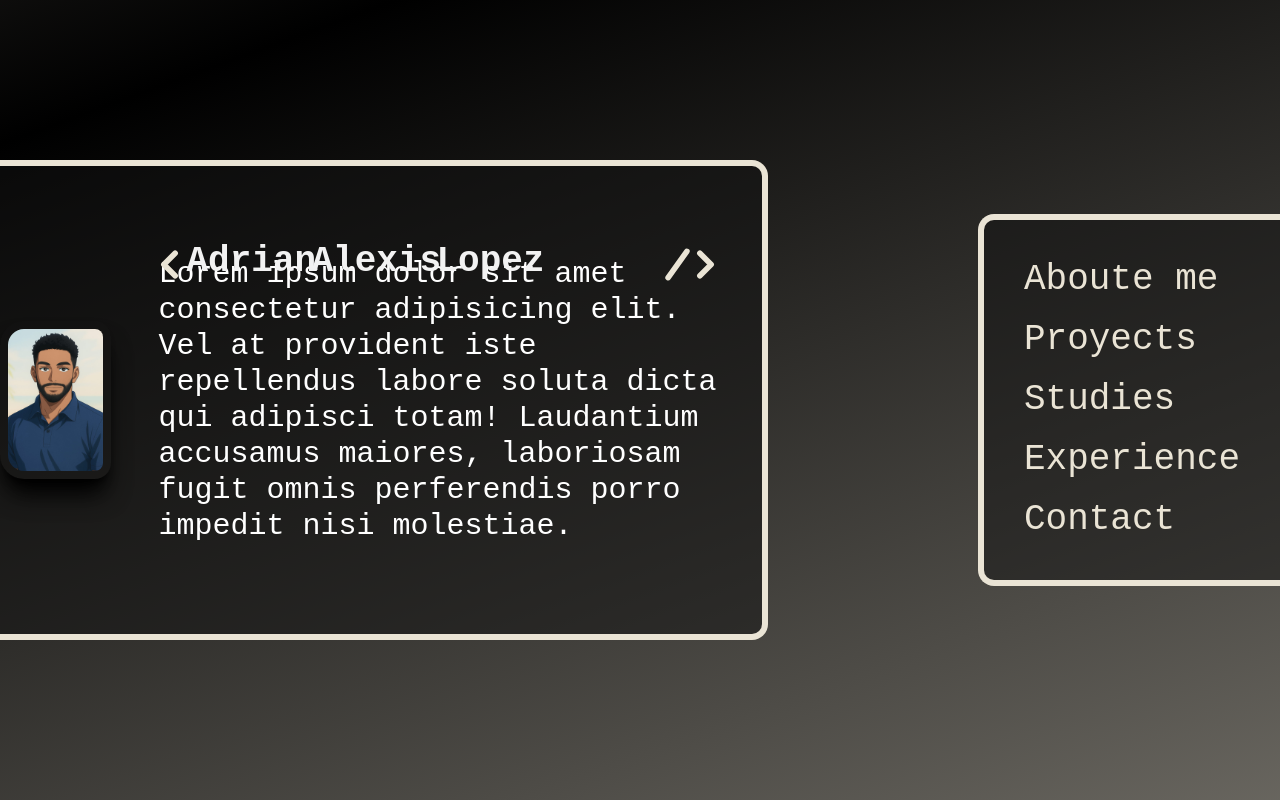
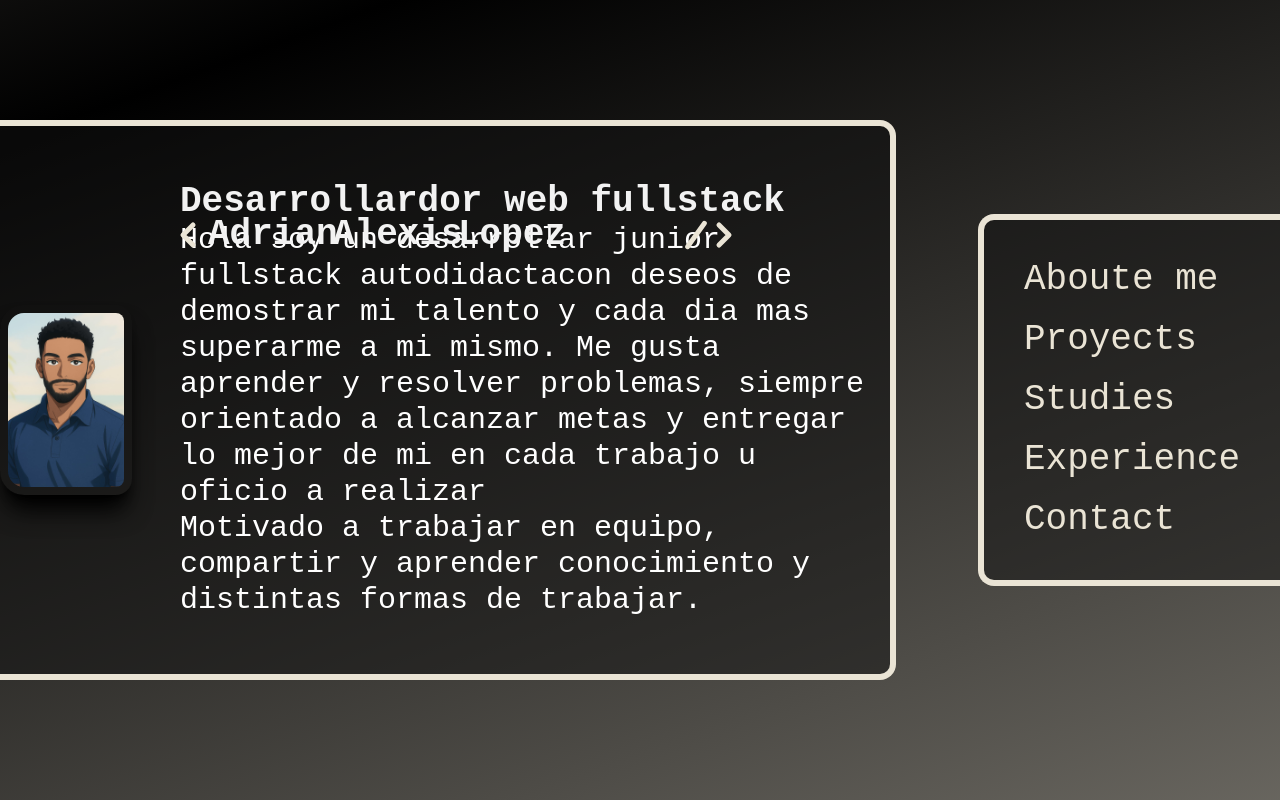
Before and after one commit to AdrianAlexisRD/Portafolio, a React (Vite) app: page / in a window 1280 px wide. Built offline with nearby package versions, Linux system fonts and the light colour scheme.

Commit message:
se agrego el texto a la home page

```diff
--- a/src/pages/AbouteMe.jsx
+++ b/src/pages/AbouteMe.jsx
@@ -9,12 +9,12 @@ import { Navegation } from "../Componentes/BarNavegation"
 
 export default function Home() {
   return (
-    <article className="w-[99%] md:w-[60%] h-[60%] border-6 border-l-0 border-color  rounded-r-2xl flex  flex-col md:flex-row gap-4 moveRight bg-[#121212]/50  ">
+    <article className="w-[99%] md:w-[70%] h-[70%] border-6 border-l-0 border-color  rounded-r-2xl flex  flex-col md:flex-row gap-4 moveRight bg-[#121212]/50  ">
         <div className="md:h-[100%]  w-[100%] md:w-fit flex justify-center md:items-center">
             <img src={FotoAnimada} alt="" className=" shadow-xl shadow-[#000000] p-2 border-color rounded-3xl md:w-fit w-[200px] md:rounded-r-2xl md:h-fit h-[200px] " />
         </div>
       <div className="text-white flex justify-center mt-4 mb-4 md:mt-[10%] relative ">
-        <IconChevronLeft stroke={3} size={45} className="absolute md:left-5 left-0 aparecer title-color" />
+        <IconChevronLeft stroke={3} size={40} className="absolute md:left-5 left-0 aparecer title-color" />
         <h1>
           <span className="text-color md:text-4xl efecto1 md:left-[60px] left-[40px] text-[28px] font-extrabold absolute ">
             Adrian
@@ -22,22 +22,27 @@ export default function Home() {
           <span className="text-color md:text-4xl efecto2 md:left-[185px] left-[140px] text-[28px] font-extrabold   absolute">
             Alexis
           </span>
-          <span className="text-color md:text-4xl efecto3 md:left-[310px] right-[70px]  text-[28px] font-extrabold  absolute">
+          <span className="text-color md:text-4xl efecto3 md:left-[310px] left-[235px]  text-[28px] font-extrabold  absolute">
             Lopez
           </span>
           <span className="text-color md:text-4xl efecto4 md:left-[420px] hidden md:flex right-[60px] font-extrabold text-[28px]  absolute">
             Santos
           </span>
         </h1>
-        <IconSlash stroke={3} size={45} className="absolute md:left-132 right-6 aparecer title-color" />
-        <IconChevronRight stroke={3} size={45} className="absolute md:left-139 right-0  aparecer title-color" />
+        <IconSlash stroke={3} size={40} className="absolute md:left-132 right-6 aparecer title-color" />
+        <IconChevronRight stroke={3} size={40} className="absolute md:left-139 right-0  aparecer title-color" />
       </div>
-      <p className="self-center md:text-3xl text-white p-4">
-        Lorem ipsum dolor sit amet consectetur adipisicing elit. Vel at
-        provident iste repellendus labore soluta dicta qui adipisci totam!
-        Laudantium accusamus maiores, laboriosam fugit omnis perferendis porro
-        impedit nisi molestiae.
-      </p>
+      <div className="self-center p-4">
+        <h2 className="self-center md:text-4xl text-2xl font-black text-color">Desarrollardor web fullstack</h2>
+        <p className=" md:text-3xl text-white ">
+        Hola soy un desarrollar junior fullstack autodidactacon deseos de demostrar
+        mi talento y cada dia mas superarme a mi mismo. Me gusta aprender y resolver
+        problemas, siempre orientado a alcanzar metas y entregar lo mejor de mi en cada
+        trabajo u oficio a realizar<br></br>Motivado a trabajar en equipo, compartir
+        y aprender conocimiento y distintas formas de trabajar.
+        </p>
+      </div>
+
     </article>
 
   );
```
